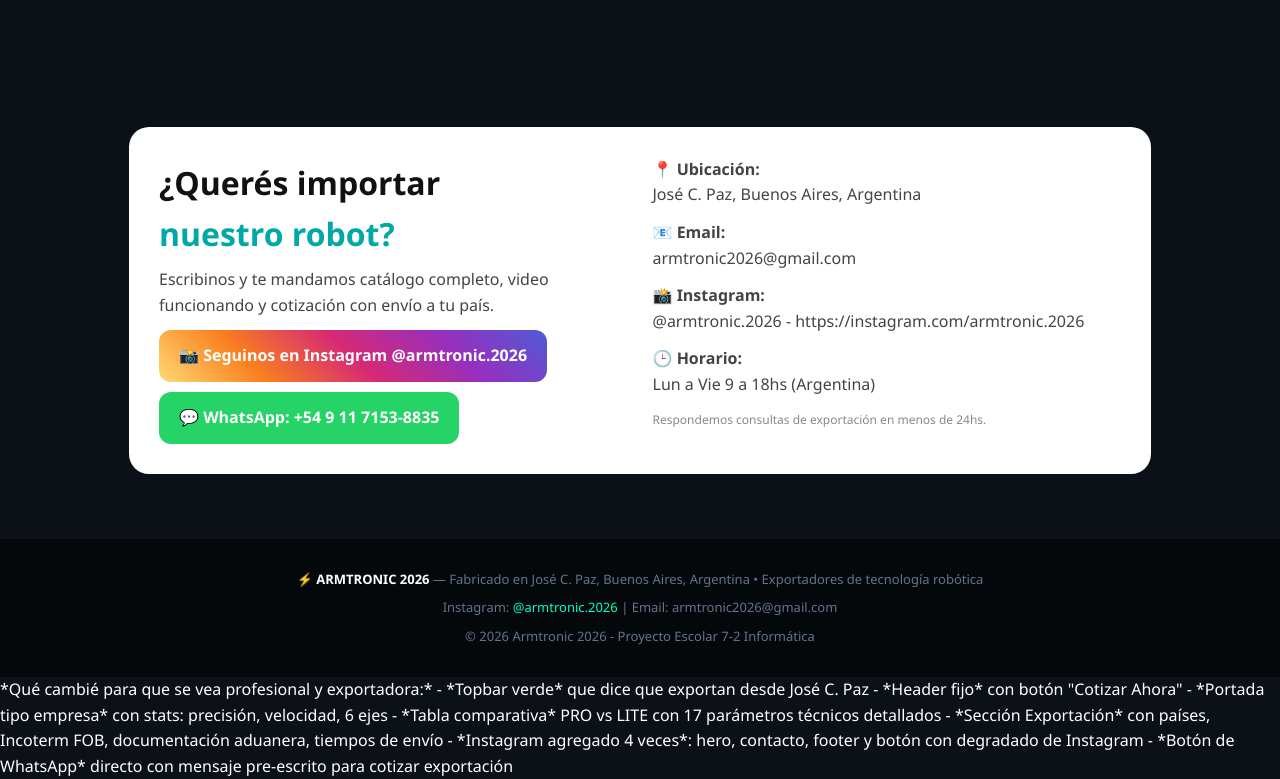
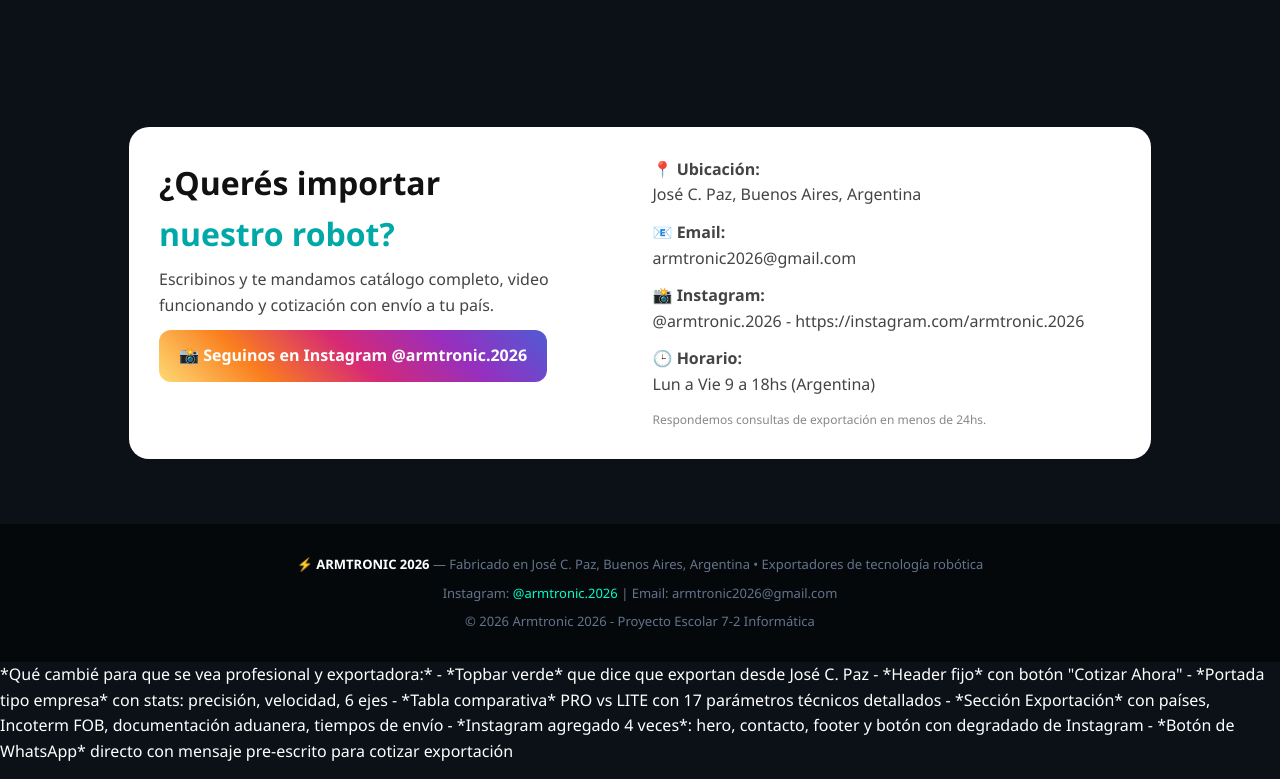
Before and after one commit to ibarraezequiel327-png/ARMATRONIC-, a plain HTML site: page index.html in a window 1280 px wide. Shown: the part 5036-5815 px from the top of the page. Drawn offline with Linux system fonts and the light colour scheme.

Commit message:
Remove WhatsApp contact link from index.html
Removed WhatsApp contact link from the page.

```diff
--- a/index.html
+++ b/index.html
@@ -252,7 +252,6 @@ footer b{color:#fff}
       <p>Escribinos y te mandamos catálogo completo, video funcionando y cotización con envío a tu país.</p>
       <a href="https://instagram.com/armtronic.2026" target="_blank" class="insta-btn">📸 Seguinos en Instagram @armtronic.2026</a>
       <br>
-      <a href="https://wa.me/5491171538835" target="_blank" class="wsp-btn">💬 WhatsApp: +54 9 11 7153-8835</a>
     </div>
     <div>
       <p><b>📍 Ubicación:</b><br>José C. Paz, Buenos Aires, Argentina</p>
```
